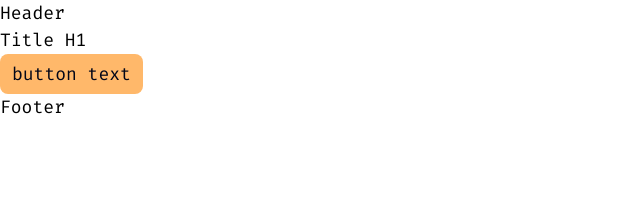
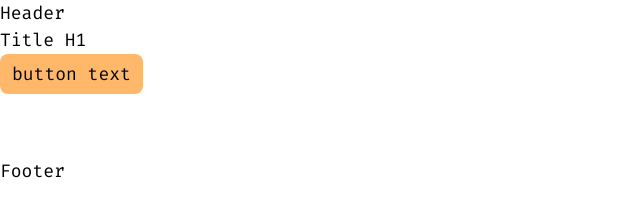
Before and after one commit to shuanvita/frontend-portfolio, a Vue app: page / in a window 1280 px wide. Shown: the top 208 px of the page, without its empty margins (0-640 px from the left). Built offline with nearby package versions, Linux system fonts and the light colour scheme; the HTML template or start-up script is replaced by a standard one.

Commit message:
Add v-svg component

```diff
--- a/components.d.ts
+++ b/components.d.ts
@@ -13,6 +13,8 @@ declare module 'vue' {
   export interface GlobalComponents {
     RouterLink: typeof import('vue-router')['RouterLink']
     RouterView: typeof import('vue-router')['RouterView']
+    Svg: typeof import('./src/shared/ui/VSvg/svg.vue')['default']
     VButton: typeof import('./src/shared/ui/VButton/VButton.vue')['default']
+    VSvg: typeof import('./src/shared/ui/VSvg/VSvg.vue')['default']
   }
 }
--- a/src/pages/HomePage.vue
+++ b/src/pages/HomePage.vue
@@ -4,5 +4,6 @@
   <div>
     <h1>Title H1</h1>
     <v-button variant="primary">button text</v-button>
+    <v-svg class="text-red-400" size="64" name="x" />
   </div>
 </template>
--- /dev/null
+++ b/src/shared/ui/VSvg/VSvg.vue
@@ -0,0 +1,33 @@
+<script setup lang="ts">
+const props = defineProps({
+  name: {
+    type: String,
+    default: '',
+  },
+  size: {
+    type: String,
+    default: '24',
+  },
+  width: {
+    type: String,
+    default: '',
+  },
+  height: {
+    type: String,
+    default: '',
+  },
+})
+</script>
+
+<template>
+  <svg
+    :style="{
+      width: props.width || props.size,
+      height: props.height || props.size,
+    }"
+    role="img"
+    aria-hidden="true"
+  >
+    <use :xlink:href="`/svg/${props.name}.svg`" />
+  </svg>
+</template>
```
Also changed, not shown: public/svg/x.svg (added).
